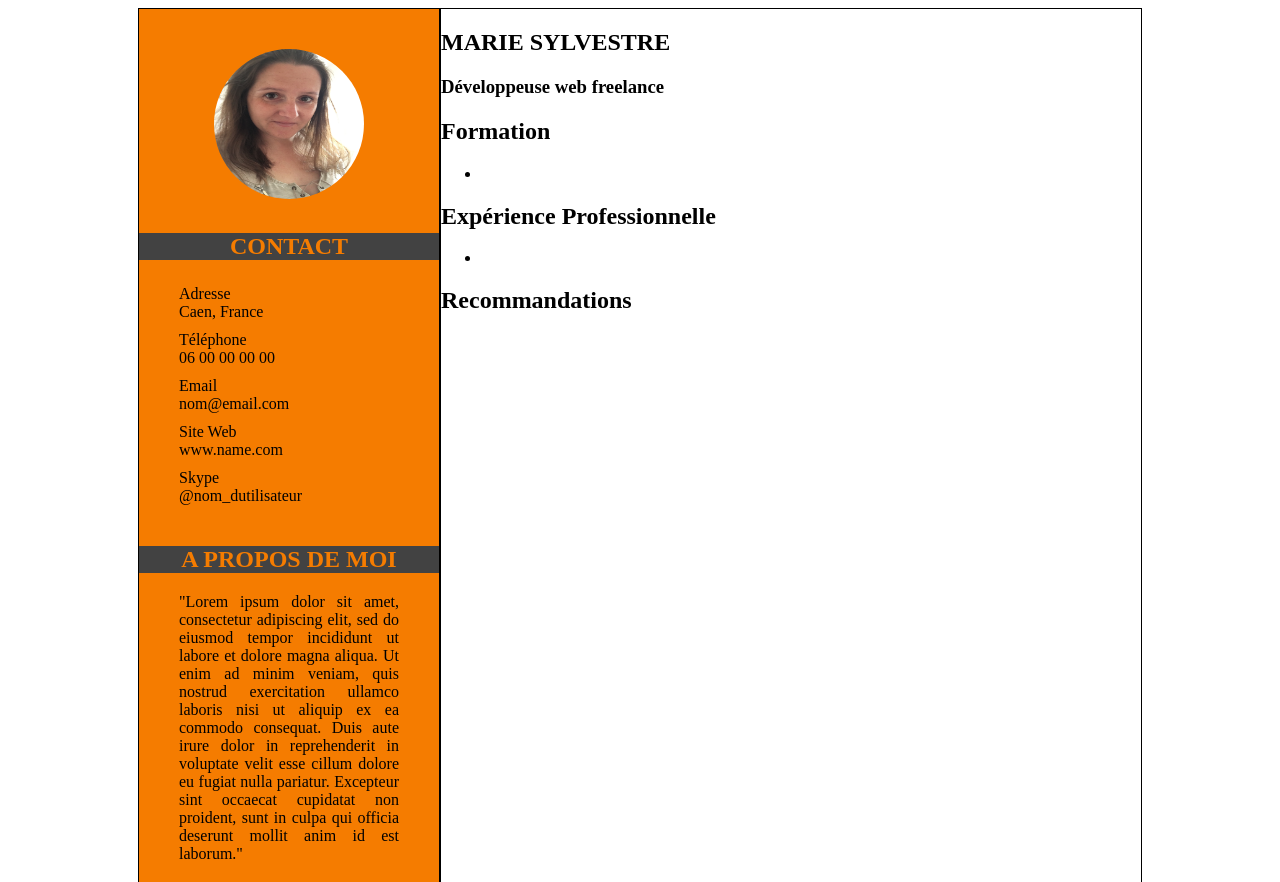
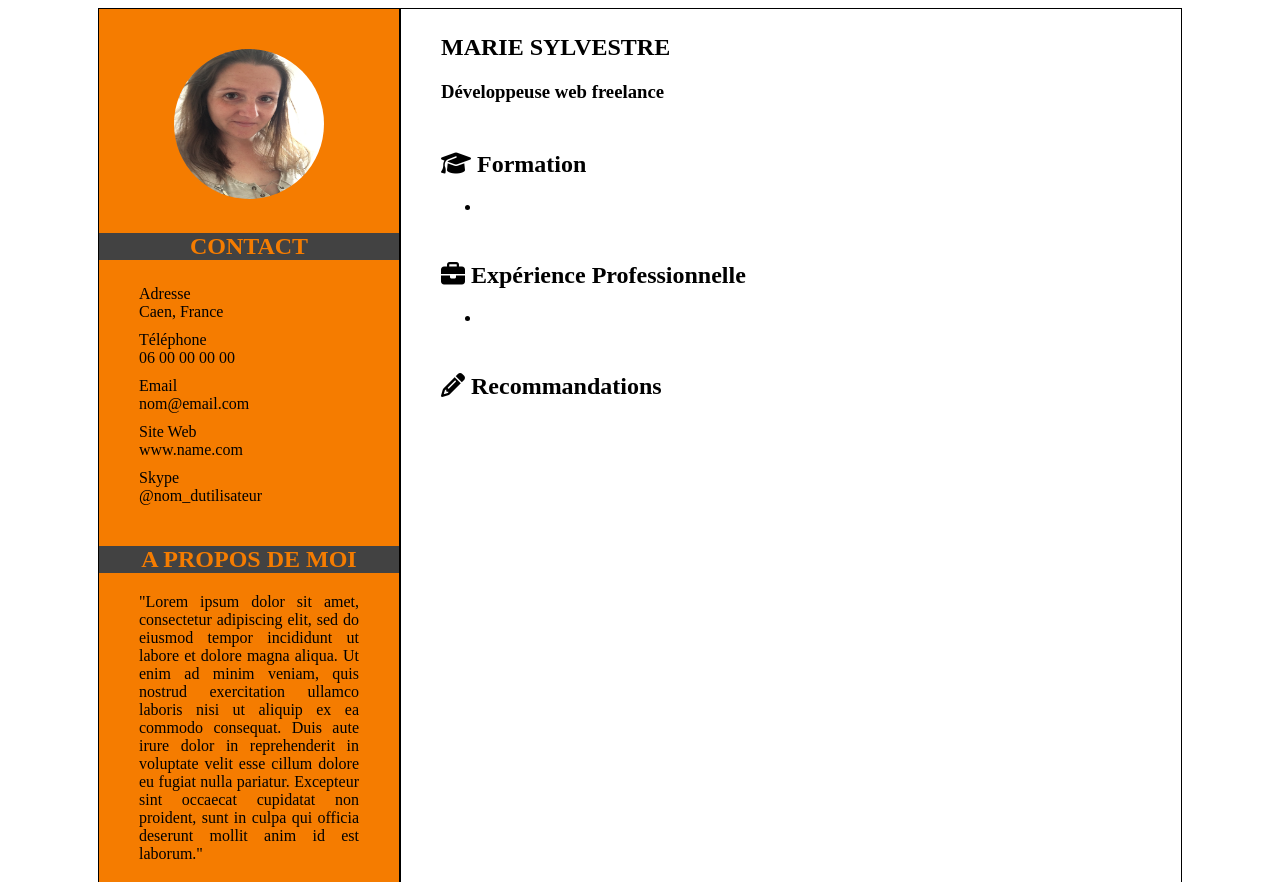
Before and after one commit to mademoizlleMarie/CV, a plain HTML site: page index.html in a window 1280 px wide. Shown: the top 882 px of the page. Drawn offline with Linux system fonts and the light colour scheme.

Commit message:
Mise en forme partie droite et icone fontawesome

```diff
--- a/index.html
+++ b/index.html
@@ -33,26 +33,26 @@
         </div>
     </div>
 </section>
-<section >
+<section class="sectionright">
     <div>
         <h1> MARIE SYLVESTRE</h1>
         <h3> Développeuse web freelance</h3>
     </div>
     <div>
-        <h1> Formation</h1>
+        <h1> <i class="fas fa-graduation-cap"></i>    Formation</h1>
 
         <ul>
             <li></li>
         </ul>
     </div>
     <div>
-        <h1>  Expérience Professionnelle</h1>
+        <h1><i class="fas fa-briefcase"></i>  Expérience Professionnelle</h1>
         <ul>
             <li></li>
         </ul>
     </div>
     <div>
-        <h1> Recommandations</h1>
+        <h1><i class="fas fa-pencil-alt"></i> Recommandations</h1>
     </div>
 </section>
 </body>
--- a/style.css
+++ b/style.css
@@ -63,3 +63,16 @@ img{
     padding: 8px;
     border-radius: 75px;
 }
+
+
+.sectionright{
+    padding: 0 40px 0 40px;
+    display: flex;
+    flex-direction: column;
+}
+.sectionright div
+{
+    height: auto;
+    margin: 5px 0 5px 0;
+    justify-content: space-evenly;
+}
```
